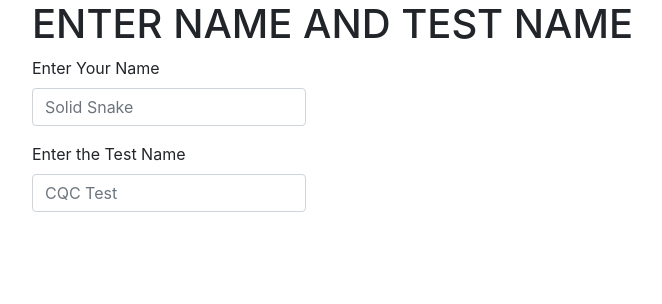
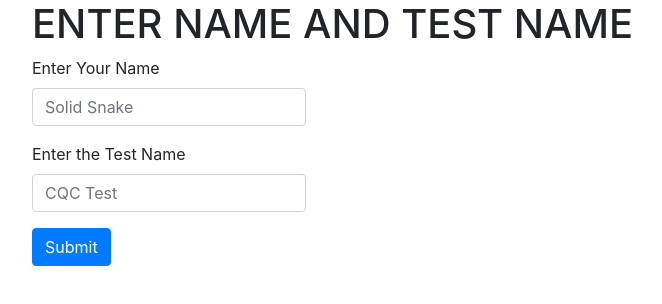
Before and after one commit to ASMahmood/Create-2-Day-FE, a React (Create React App) app: page / in a window 1280 px wide. Shown: the top 304 px of the page, without its empty margins (38-700 px from the left). Built offline with nearby package versions, Linux system fonts and the light colour scheme.

Commit message:
START PAGE FETCH ADDED

```diff
--- a/src/components/StartPage/StartPage.jsx
+++ b/src/components/StartPage/StartPage.jsx
@@ -1,5 +1,5 @@
 import React from "react";
-import { Container, Row, Form } from "react-bootstrap";
+import { Container, Row, Form, Button } from "react-bootstrap";
 
 class StartPage extends React.Component {
   state = {
@@ -7,6 +7,7 @@ class StartPage extends React.Component {
       candidateName: "",
       name: "",
     },
+    examContent: {},
   };
 
   updateState = (e) => {
@@ -16,6 +17,29 @@ class StartPage extends React.Component {
     this.setState({ startExam: startExam });
   };
 
+  fetchExam = async () => {
+    try {
+      let response = await fetch(`http://localhost:8008/exams/start`, {
+        method: "POST",
+        body: JSON.stringify(this.state.startExam),
+        headers: {
+          "Content-Type": "application/json",
+        },
+      });
+      let exam = await response.json();
+      this.setState({ examContent: exam });
+      console.log(exam);
+    } catch (error) {
+      console.log(error);
+    }
+  };
+
+  submitExam = (e) => {
+    e.preventDefault();
+    console.log("BUTTON PRESSED");
+    this.fetchExam();
+  };
+
   render() {
     return (
       <Container>
@@ -23,7 +47,7 @@ class StartPage extends React.Component {
           <h1>ENTER NAME AND TEST NAME</h1>
         </Row>
         <Row>
-          <Form>
+          <Form onSubmit={this.submitExam}>
             <Form.Group>
               <Form.Label>Enter Your Name</Form.Label>
               <Form.Control
@@ -44,6 +68,9 @@ class StartPage extends React.Component {
                 onChange={(e) => this.updateState(e)}
               />
             </Form.Group>
+            <Button type="submit" value="Submit">
+              Submit
+            </Button>
           </Form>
         </Row>
       </Container>
```
Also changed, not shown: src/components/QuestionPage/QuestionPage.jsx (added, +13 -0 lines).
